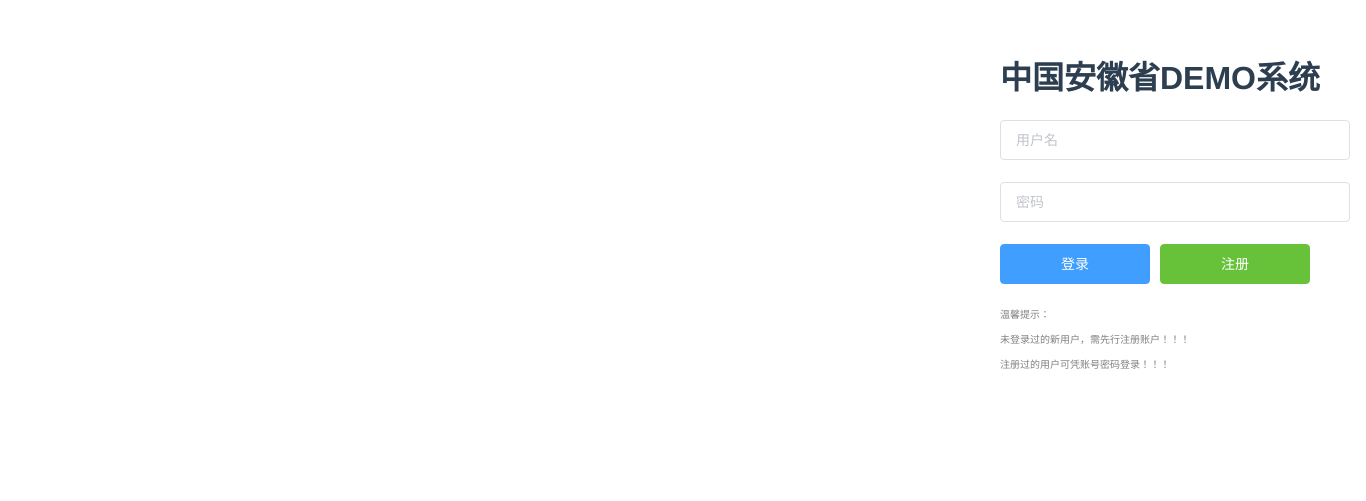
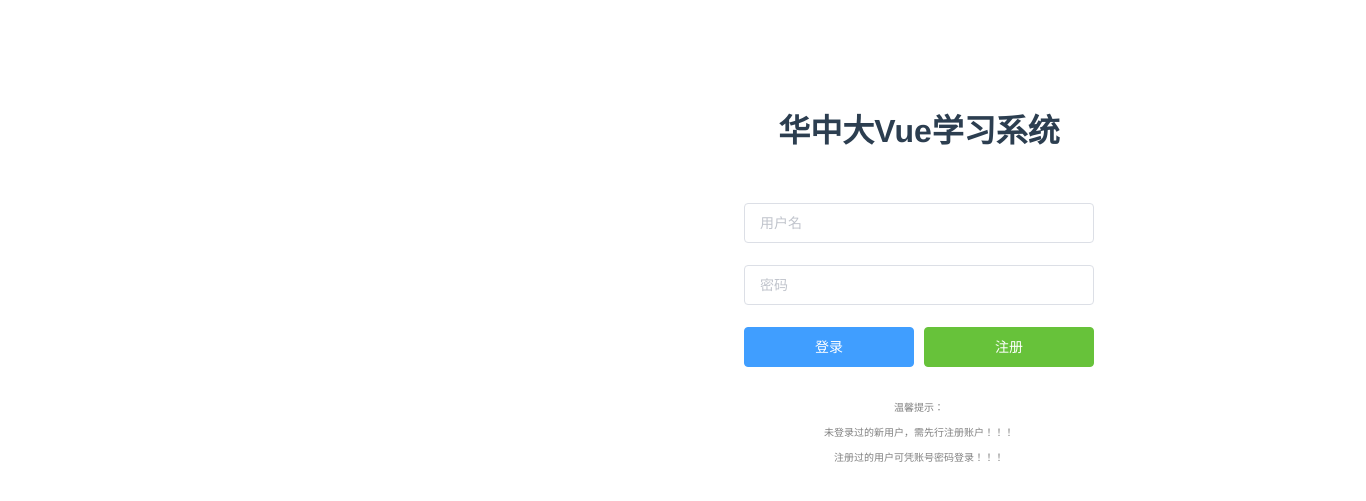
Before and after one commit to wylu1037/Vue2-Study, a Vue app: page /login in a window 1280 px wide. Shown: the part 209-710 px from the top of the page, 1366 px wide, since content can reach past the window. Built offline with nearby package versions, Linux system fonts and the light colour scheme.

Commit message:
chore: 调整登录页样式

```diff
--- a/src/pages/Login/index.vue
+++ b/src/pages/Login/index.vue
@@ -1,8 +1,13 @@
 <template>
   <div class="login-bg">
+    <div style="flex: 8"></div>
+    <div style="display: flex; flex-direction: column; flex: 3">
+      <div style="flex: 5"></div>
+      <div style="flex: 1">
+        <!-- 登录表单部分 -->
         <div class="login-box">
-            <div>
-                <h1>中国安徽省DEMO系统</h1>
+          <div style="margin-bottom: 15%">
+            <h1>华中大Vue学习系统</h1>
           </div>
           <el-form>
             <el-form-item prop="username">
@@ -11,54 +16,60 @@
             <el-form-item prop="password">
               <el-input type="password" placeholder="密码"></el-input>
             </el-form-item>
+            <div style="display: flex; justify-content: space-evenly">
               <el-form-item>
                 <el-button type="primary" class="login-btn" @click="login"
                   >登录</el-button
                 >
-                    <el-button
-                        type="success"
-                        class="login-btn"
-                        @click="toRegister"
+                <el-button type="success" class="login-btn" @click="toRegister"
                   >注册</el-button
                 >
               </el-form-item>
+            </div>
           </el-form>
+          <div>
             <p class="login-tip">温馨提示：</p>
             <p class="login-tip">未登录过的新用户，需先行注册账户！！！</p>
             <p class="login-tip">注册过的用户可凭账号密码登录！！！</p>
           </div>
         </div>
+      </div>
+      <div style="flex: 2"></div>
+    </div>
+    <div style="flex: 2"></div>
+  </div>
 </template>
 
 <script>
 export default {
-    name: 'Login',
+  name: "Login",
   methods: {
     login() {
-            this.$router.push({ name: 'home' })
+      this.$router.push({ name: "home" });
     },
     toRegister() {
-            this.$router.push({ name: 'register' })
+      this.$router.push({ name: "register" });
     },
   },
-}
+};
 </script>
 
 <style lang="css" scoped>
 .login-bg {
-    display: block;
+  display: flex;
   width: 100vw;
   height: 100vh;
 }
 
 .login-box {
+  display: block;
   width: 350px;
-    padding: 240px 1em 0 1000px;
   border-radius: 2px;
+  text-align: center;
 }
 
 .login-btn {
-    width: 150px;
+  width: 170px;
 }
 
 .login-tip {
```
Lines whose indentation alone changed are shown as unchanged.
